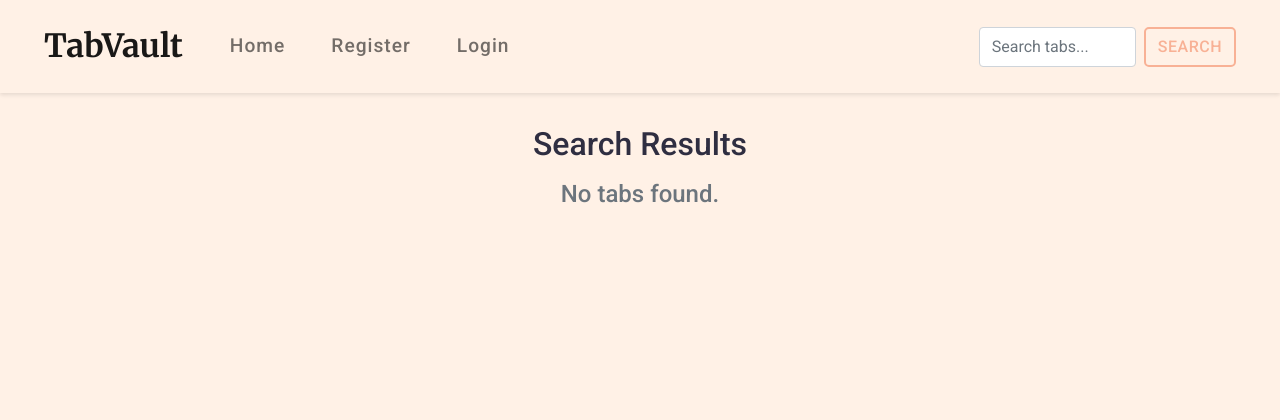
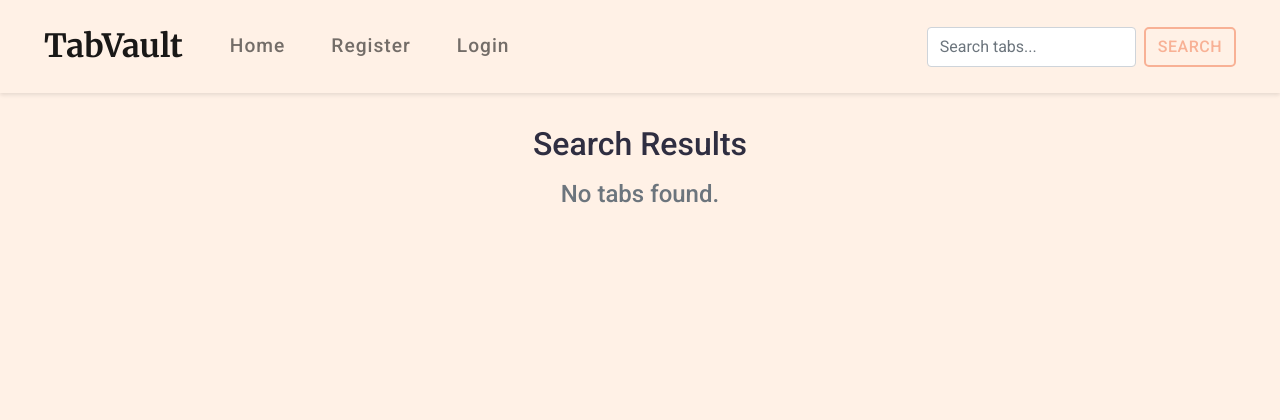
Before and after one commit to Oliver-Tommy/TabVault, a Django app: page /search/ in a window 1280 px wide. Shown: the top 420 px of the page. Run offline with Django 4.2, Linux system fonts and the light colour scheme; data that the repository does not hold is empty; some libraries are stand-ins or nearby versions.

Commit message:
Fix search bar responsitivity, fixed left padding on search results page

```diff
--- a/tab/templates/tab/search_results.html
+++ b/tab/templates/tab/search_results.html
@@ -12,7 +12,7 @@
         <!-- Tab Listings -->
         <div class="col-12">
             {% if tabs %}
-            <ul class="nopop-list">
+            <div>
                 {% for tab in tabs %}
                 <li class="card card-tab mb-4 shadow-sm">
                     <div class="card-body">
@@ -34,7 +34,7 @@
                     </div>
                 </li>
                 {% endfor %}
-            </ul>
+            </div>
             {% else %}
             <div class="col-12 text-center">
                 <h4 class="text-secondary">No tabs found.</h4>
--- a/templates/base.html
+++ b/templates/base.html
@@ -67,7 +67,7 @@
                             </li>
                         {% endif %}
                     </ul>
-                    <form action="{% url 'search_tabs' %}" method="get" class="d-flex" style="width: 25%;">
+                    <form action="{% url 'search_tabs' %}" method="get" class="d-flex">
                         <input class="form-control me-2"
                                type="search"
                                placeholder="Search tabs..."
```
